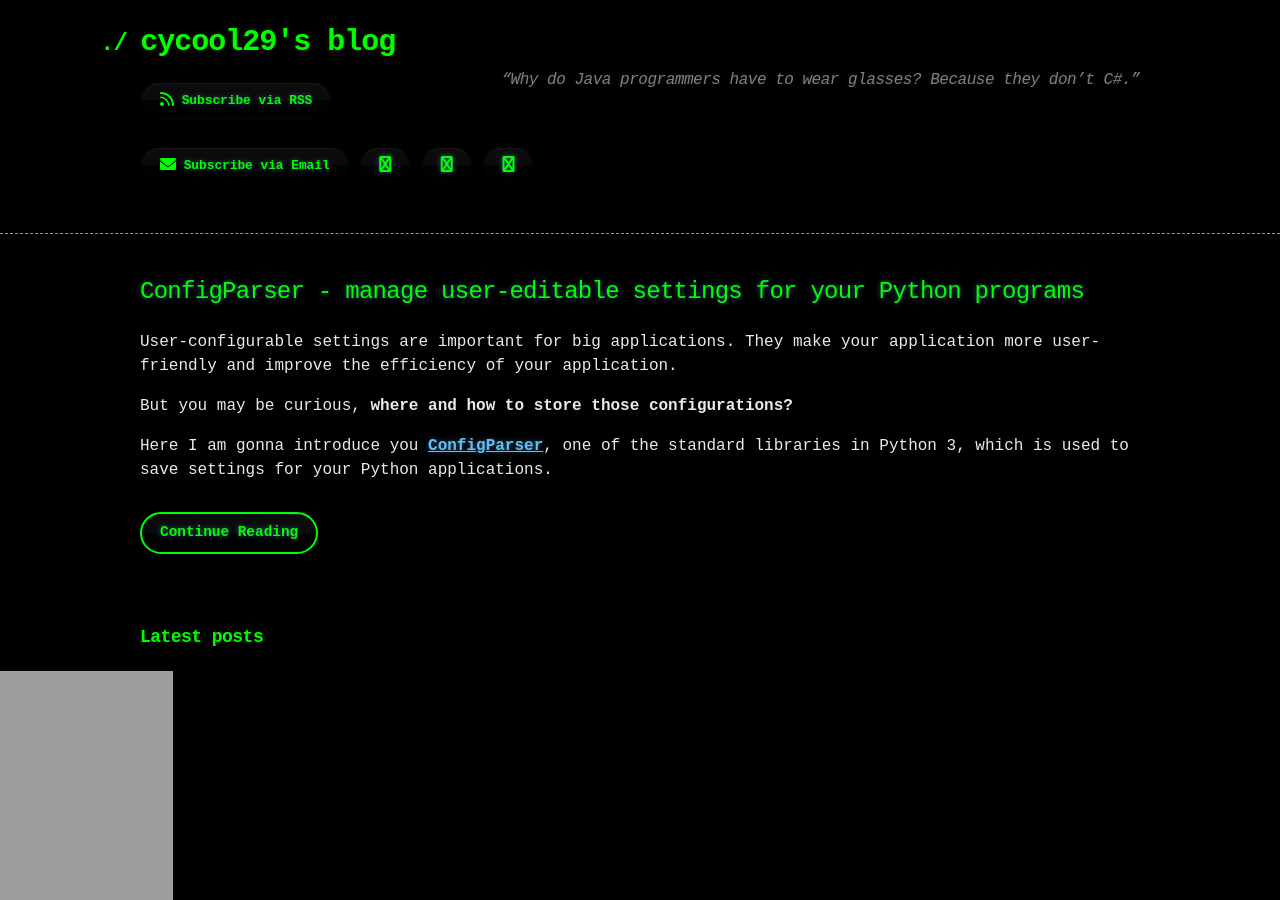
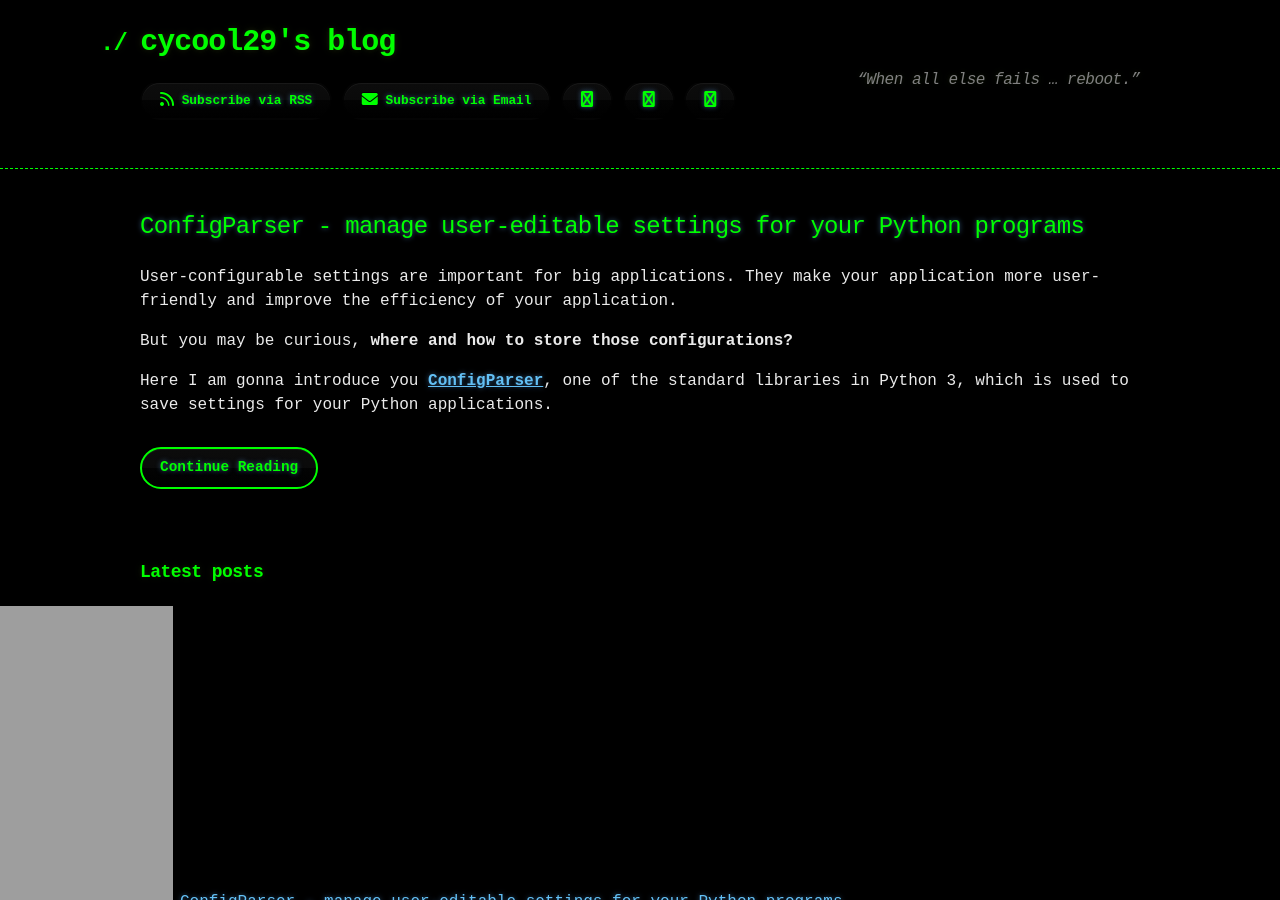
Before and after one commit to cycool29/cycool29.github.io, a Jekyll site: the page built from index.md, in a window 1280 px wide and 900 px high. Built offline with Jekyll 4.4.1, drawn with Linux system fonts in a browser that asks for light colours; a style sheet for code colours, icons or effects is not loaded.

Commit message:
Update quotes

```diff
--- a/_config.yml
+++ b/_config.yml
@@ -1,5 +1,5 @@
 title: cycool29's blog
-description: "“Why do Java programmers have to wear glasses? Because they don’t C#.” "
+description: "“When all else fails … reboot.” "
 bio: A high school student. Intermediate in Python, Git, Bash. Learning JavaScript. He/Him. "
 author: cycool29
 url: https://cycool29.github.io
```
